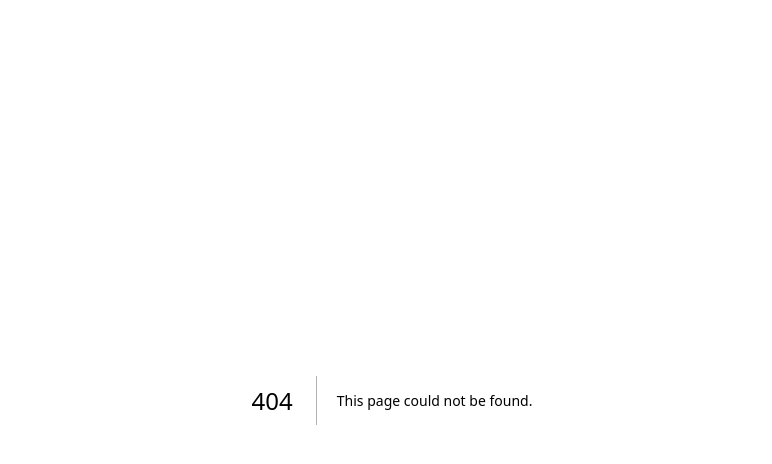
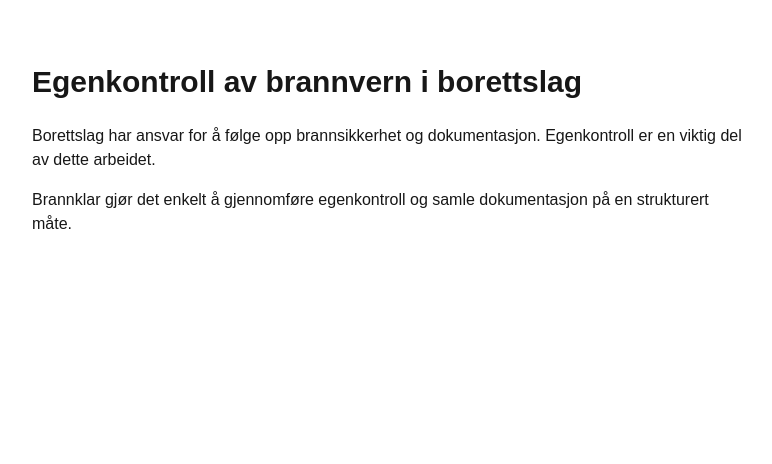
Before and after one commit to firesetgo/brannklar, a Next.js app: page /app/app/egenkontroll-brannvern-borettslag in a window 1280 px wide. Before the commit this address had no page. Shown: the top 464 px of the page, without its empty margins (248-1020 px from the left). Built offline with nearby package versions, Linux system fonts and the light colour scheme.

Commit message:
La til intern linking

```diff
--- /dev/null
+++ b/app/app/app/egenkontroll-brannvern-borettslag/page.tsx
@@ -0,0 +1,19 @@
+export default function Page() {
+  return (
+    <main className="max-w-3xl mx-auto px-6 py-16">
+      <h1 className="text-3xl font-semibold">
+        Egenkontroll av brannvern i borettslag
+      </h1>
+
+      <p className="mt-6">
+        Borettslag har ansvar for å følge opp brannsikkerhet og dokumentasjon.
+        Egenkontroll er en viktig del av dette arbeidet.
+      </p>
+
+      <p className="mt-4">
+        Brannklar gjør det enkelt å gjennomføre egenkontroll og samle dokumentasjon
+        på en strukturert måte.
+      </p>
+    </main>
+  );
+}
--- a/app/page.tsx
+++ b/app/page.tsx
@@ -66,6 +66,15 @@
           </div>
         </div>
       </section>
+
+<p className="mt-6 text-sm text-slate-600">
+  <a
+    href="/egenkontroll-brannvern-borettslag"
+    className="text-red-600 hover:underline"
+  >
+    Les mer om egenkontroll i borettslag
+  </a>
+</p>
 
       {/* Hvordan */}
       <section id="hvordan" className="bg-slate-50 py-12 sm:py-16">
```
Also changed, not shown: public/Brannklar logo med flamme og sjekkliste.png (renamed from Brannklar logo med flamme og sjekkliste.png).
